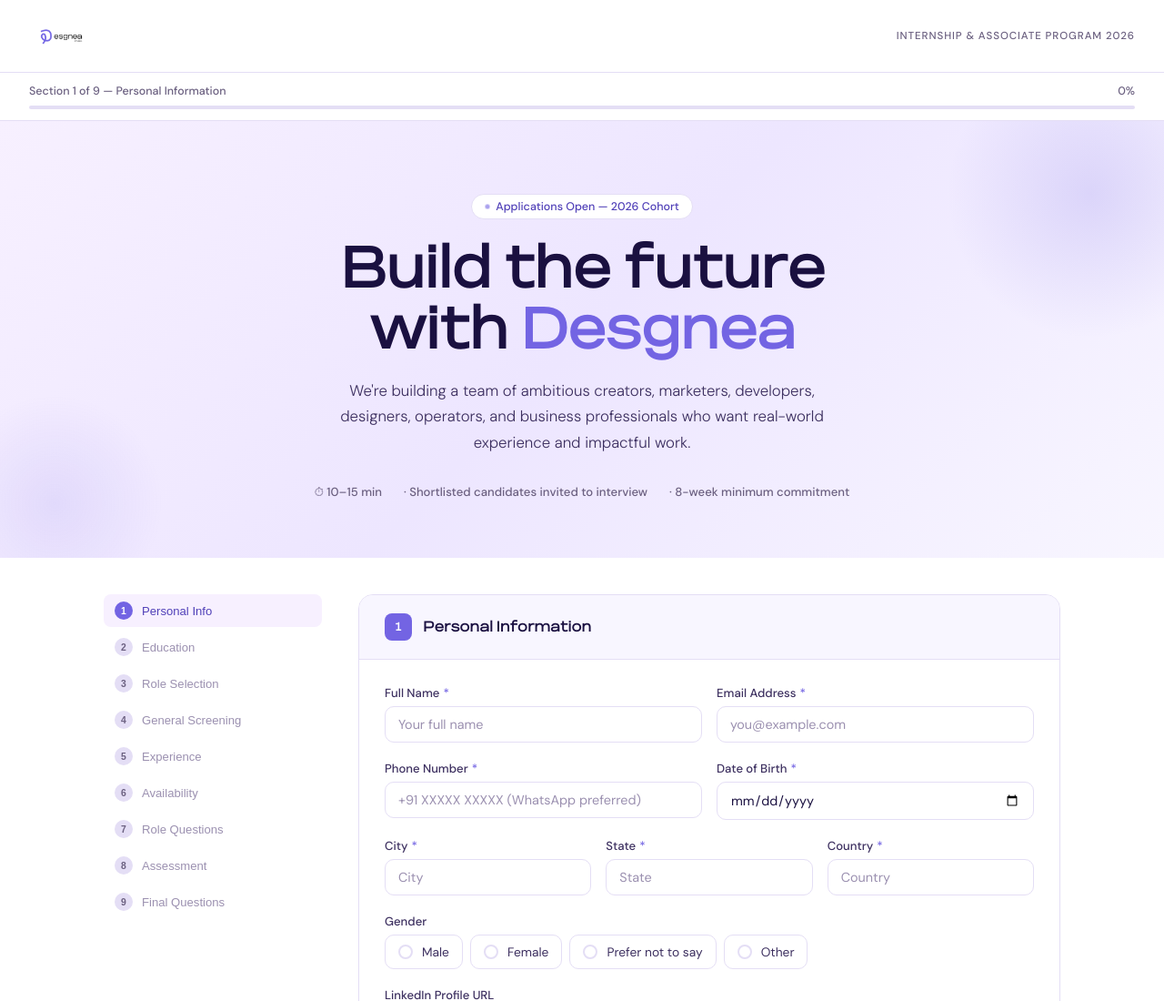
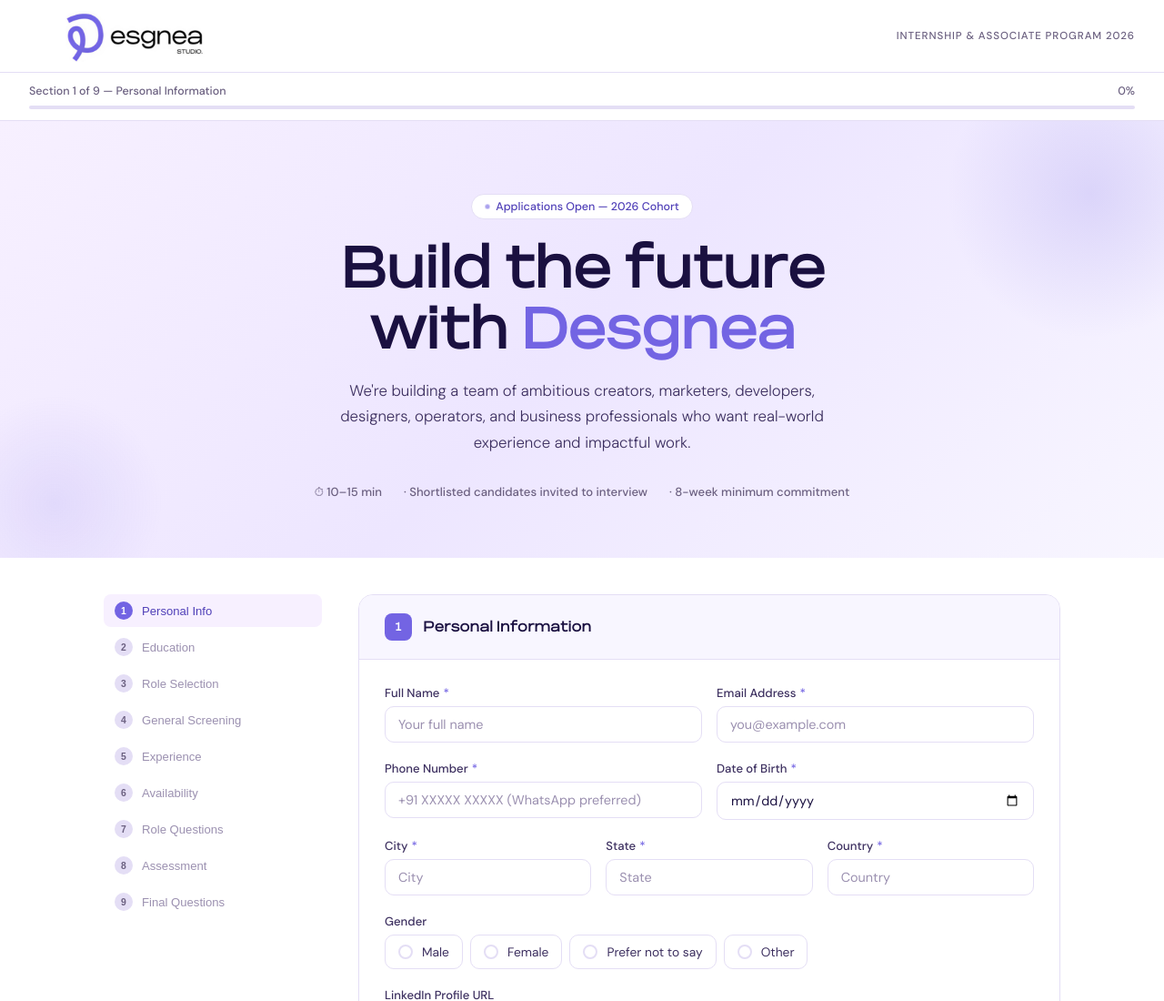
Before and after one commit to premsahni23/desgnea_form, a website: page public/index.html in a window 1280 px wide. Shown: the top 1100 px of the page at 91% size. Drawn offline with Linux system fonts and the light colour scheme.

Commit message:
Use logo1.png (320x80 horizontal) - clean nav logo

```diff
--- a/public/index.html
+++ b/public/index.html
@@ -61,7 +61,7 @@
   }
 
   .nav-logo img {
-    height: 64px;
+    height: 56px;
     width: auto;
     display: block;
   }
@@ -694,7 +694,7 @@
 
 <nav>
   <div class="nav-logo">
-    <img src="Icon-logo-2.png" alt="Desgnea logo">
+    <img src="logo1.png" alt="Desgnea logo">
   </div>
   <span class="nav-tag">Internship & Associate Program 2026</span>
 </nav>
```
Also changed, not shown: public/logo1.png (added).
